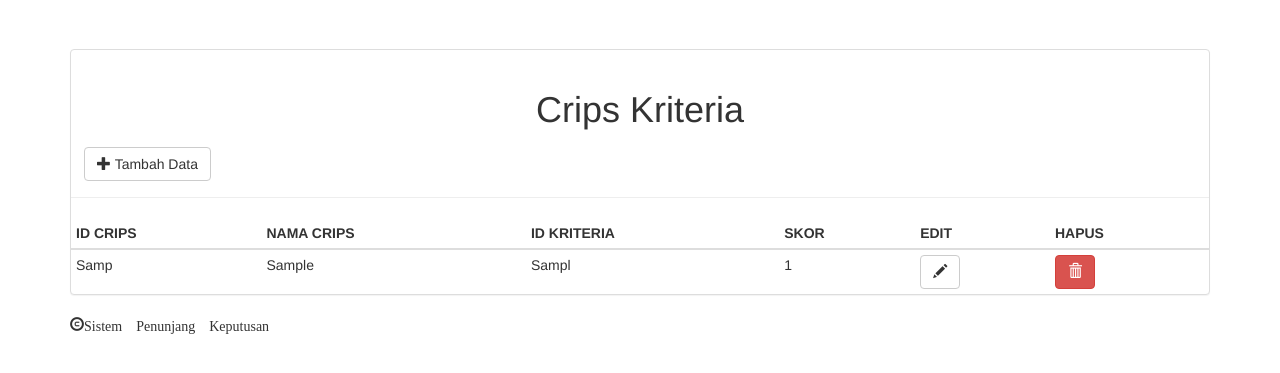
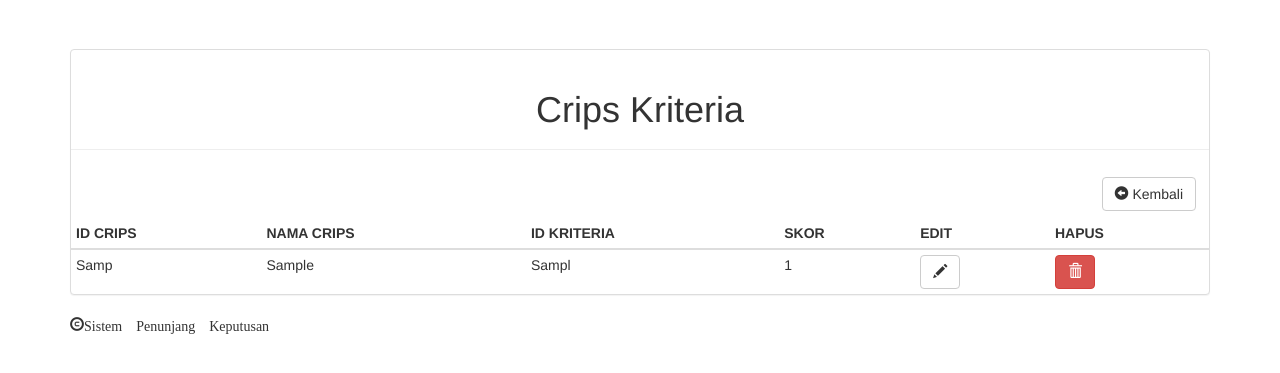
Before and after one commit to spras00/spk_zawa, a CodeIgniter app: page /spk_zawa/crips in a window 1280 px wide. Shown: the part 51-424 px from the top of the page. Run offline with CodeIgniter, Linux system fonts and the light colour scheme; tables that the repository leaves empty hold one stand-in row (values such as "Sample post"); some libraries are stand-ins or nearby versions.

Commit message:
Update view_crips.php

```diff
--- a/application/views/view_crips.php
+++ b/application/views/view_crips.php
@@ -1,11 +1,11 @@
-<div class="btn header-btn">
-	<a href="<?php echo site_url('crips/input'); ?>">
-		<button type="button" class="btn btn-default" action="">
-		<span class="glyphicon glyphicon-plus" aria-hidden="true"></span>
-		Tambah Data
-		</button>
-	</a>
 </div>
+<div class="btn header-btn pull-right">
+<a href="<?php echo site_url('crips/index'); ?>">
+<button type="button" class="btn btn-default ">
+<span class="glyphicon glyphicon-circle-arrow-left" aria-hidden="true"></span>
+Kembali
+</button>
+</a>
 </div>
 <table align="center" class="table table-condensed">
 	<thead>
```
